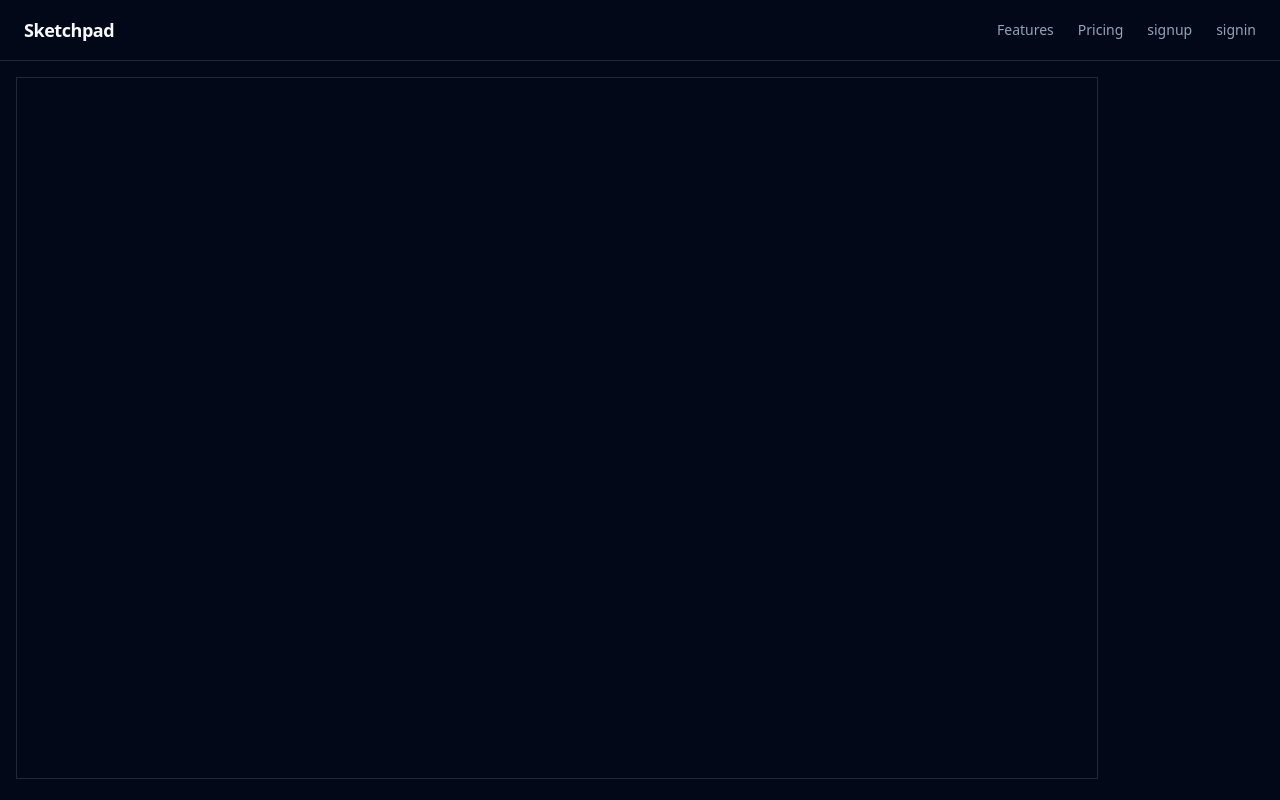
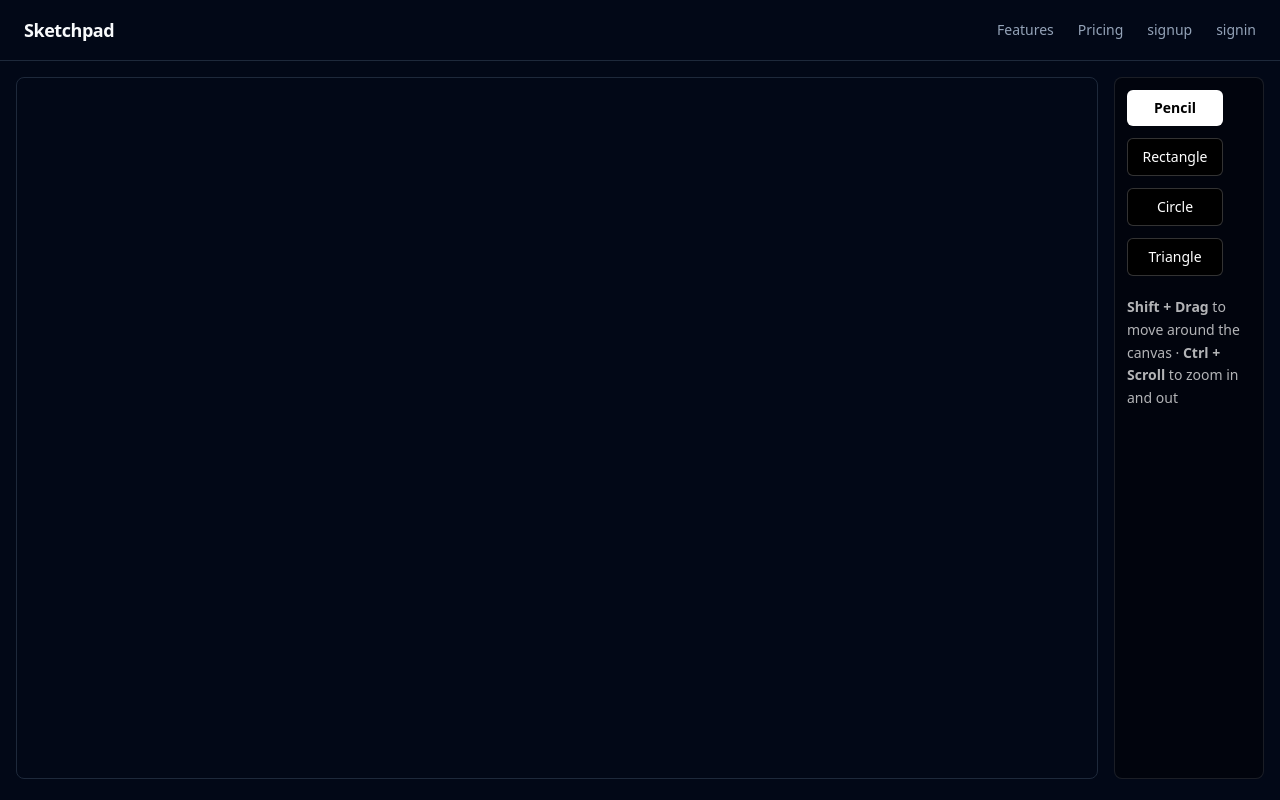
Before and after one commit to Sourya07/SketchPad, a Next.js app in the folder apps/web/: page /board/abcd in a window 1280 px wide. Built offline with nearby package versions, Linux system fonts and the light colour scheme; no server answers.

Commit message:
added the ui

```diff
--- a/apps/web/app/board/[slug]/page.tsx
+++ b/apps/web/app/board/[slug]/page.tsx
@@ -6,17 +6,18 @@ import { BACKEND_URL, WEBSOCKET } from "../../../server";
 import axios from "axios";
 import { useRouter } from "next/navigation";
 
-export type Tool = "rect" | "circle" | "triangle";
+export type Tool = "rect" | "circle" | "triangle" | "pencil";
 
 export default function Canvas({ params }: { params: Promise<{ slug: string }> }) {
     const { slug: roomName } = use(params);
-    const [tool] = useState<Tool>("circle");
+    const [tool, setTool] = useState<Tool>("pencil");
     const canvasRef = useRef<HTMLCanvasElement>(null);
     const [socket, setSocket] = useState<WebSocket | null>(null);
     const [roomId, setRoomId] = useState<number | null>(null);
     const router = useRouter();
 
     useEffect(() => {
+
         const init = async () => {
             try {
                 const response = await axios.get(`${BACKEND_URL}/v1/room/${roomName}`, {
@@ -103,13 +104,39 @@ export default function Canvas({ params }: { params: Promise<{ slug: string }> }
     }, [tool, socket, roomId]);
 
     return (
-        <div className="p-4">
+        <div className="p-4 flex gap-4">
+            {/* Canvas */}
             <canvas
                 ref={canvasRef}
                 width={1080}
                 height={700}
-                className="border border-border bg-background"
+                className="border border-border bg-background rounded-lg"
             />
+
+            {/* Toolbar */}
+            <div className="flex flex-col gap-3 w-full p-3 rounded-lg bg-black/40 border border-white/10">
+
+                {(["pencil", "rectangle", "circle", "triangle"] as Tool[]).map(t => (
+                    <button
+                        key={t}
+                        onClick={() => setTool(t)}
+                        className={`
+                    w-24 py-2 rounded-md text-sm capitalize
+                    transition-all duration-150
+                    ${tool === t
+                                ? "bg-white text-black font-semibold"
+                                : "bg-black text-white border border-white/20 hover:bg-white/10"}
+                `}
+                    >
+                        {t}
+                    </button>
+                ))}
+                <p className="text-sm text-white/70 mt-2 leading-relaxed">
+                    <span className="font-semibold">Shift + Drag</span> to move around the canvas ·
+                    <span className="font-semibold"> Ctrl + Scroll</span> to zoom in and out
+                </p>
+            </div>
         </div>
+
     );
 }
--- a/apps/web/componets/drawStructure/page.tsx
+++ b/apps/web/componets/drawStructure/page.tsx
@@ -11,13 +11,11 @@ export default function drawStructure(
     ctx.strokeStyle = "#ffffff";
     ctx.lineWidth = 2;
 
-
     const camera = {
         x: 0,
         y: 0,
         zoom: 1,
     };
-
 
     let isDrawing = false;
     let isPanning = false;
@@ -29,7 +27,7 @@ export default function drawStructure(
     let lastY = 0;
 
     const shapes: Shape[] = [];
-
+    let currentPencilPath: { x: number; y: number }[] | null = null;
 
     const screenToWorld = (x: number, y: number) => ({
         x: x / camera.zoom + camera.x,
@@ -40,7 +38,6 @@ export default function drawStructure(
         x: (x - camera.x) * camera.zoom,
         y: (y - camera.y) * camera.zoom,
     });
-
 
     const redrawAll = () => {
         ctx.clearRect(0, 0, canvas.width, canvas.height);
@@ -81,28 +78,37 @@ export default function drawStructure(
                 ctx.closePath();
                 ctx.stroke();
             }
+
+            if (shape.type === "pencil") {
+                shape.points.forEach((point, index) => {
+                    const p = worldToScreen(point.x, point.y);
+                    if (index === 0) ctx.moveTo(p.x, p.y);
+                    else ctx.lineTo(p.x, p.y);
+                });
+                ctx.stroke();
+            }
         }
     };
 
-
     const onMouseDown = (e: MouseEvent) => {
         if (e.button === 1 || e.shiftKey) {
-
             isPanning = true;
             lastX = e.clientX;
             lastY = e.clientY;
             return;
         }
 
-
         isDrawing = true;
         const world = screenToWorld(e.offsetX, e.offsetY);
         startX = world.x;
         startY = world.y;
+
+        if (getActiveTool() === "pencil") {
+            currentPencilPath = [{ x: world.x, y: world.y }];
+        }
     };
 
     const onMouseMove = (e: MouseEvent) => {
-
         if (isPanning) {
             camera.x -= (e.clientX - lastX) / camera.zoom;
             camera.y -= (e.clientY - lastY) / camera.zoom;
@@ -114,14 +120,16 @@ export default function drawStructure(
             return;
         }
 
-
         if (!isDrawing) return;
-
-        redrawAll();
 
         const world = screenToWorld(e.offsetX, e.offsetY);
         const tool = getActiveTool();
 
+        if (tool === "pencil" && currentPencilPath) {
+            currentPencilPath.push({ x: world.x, y: world.y });
+        }
+
+        redrawAll();
         ctx.beginPath();
 
         if (tool === "rect") {
@@ -157,8 +165,16 @@ export default function drawStructure(
             ctx.closePath();
             ctx.stroke();
         }
+
+        if (tool === "pencil" && currentPencilPath) {
+            currentPencilPath.forEach((point, index) => {
+                const p = worldToScreen(point.x, point.y);
+                if (index === 0) ctx.moveTo(p.x, p.y);
+                else ctx.lineTo(p.x, p.y);
+            });
+            ctx.stroke();
+        }
     };
-
 
     const onMouseUp = (e: MouseEvent) => {
         if (isPanning) {
@@ -173,39 +189,30 @@ export default function drawStructure(
         const tool = getActiveTool();
 
         if (tool === "rect") {
-            shapes.push({
+            const shape: Shape = {
                 type: "rect",
                 x: startX,
                 y: startY,
                 width: world.x - startX,
                 height: world.y - startY,
-            });
-            onShapeCreated?.({
-                type: "rect",
-                x: startX,
-                y: startY,
-                width: world.x - startX,
-                height: world.y - startY,
-            });
+            };
+            shapes.push(shape);
+            onShapeCreated?.(shape);
         }
 
         if (tool === "circle") {
-            shapes.push({
+            const shape: Shape = {
                 type: "circle",
                 cx: startX,
                 cy: startY,
                 r: Math.hypot(world.x - startX, world.y - startY),
-            });
-            onShapeCreated?.({
-                type: "circle",
-                cx: startX,
-                cy: startY,
-                r: Math.hypot(world.x - startX, world.y - startY),
-            });
+            };
+            shapes.push(shape);
+            onShapeCreated?.(shape);
         }
 
         if (tool === "triangle") {
-            shapes.push({
+            const shape: Shape = {
                 type: "triangle",
                 x1: startX,
                 y1: world.y,
@@ -213,33 +220,33 @@ export default function drawStructure(
                 y2: startY,
                 x3: world.x,
                 y3: world.y,
-            });
-            onShapeCreated?.({
-                type: "triangle",
-                x1: startX,
-                y1: world.y,
-                x2: (startX + world.x) / 2,
-                y2: startY,
-                x3: world.x,
-                y3: world.y,
-            });
+            };
+            shapes.push(shape);
+            onShapeCreated?.(shape);
+        }
+
+        if (tool === "pencil" && currentPencilPath) {
+            const shape: Shape = {
+                type: "pencil",
+                points: currentPencilPath,
+            };
+            shapes.push(shape);
+            onShapeCreated?.(shape);
+            currentPencilPath = null;
         }
 
         redrawAll();
     };
 
-
     const onWheel = (e: WheelEvent) => {
         if (!e.ctrlKey) return;
 
         e.preventDefault();
-
         const zoomFactor = 1.1;
         camera.zoom *= e.deltaY < 0 ? zoomFactor : 1 / zoomFactor;
 
         redrawAll();
     };
-
 
     canvas.addEventListener("mousedown", onMouseDown);
     canvas.addEventListener("mousemove", onMouseMove);
@@ -258,6 +265,6 @@ export default function drawStructure(
         addRemoteShape: (shape: Shape) => {
             shapes.push(shape);
             redrawAll();
-        }
+        },
     };
 }
--- a/apps/web/componets/drawStructure/type.ts
+++ b/apps/web/componets/drawStructure/type.ts
@@ -20,6 +20,10 @@ export type Shape =
         y2: number;
         x3: number;
         y3: number;
+    }
+    | {
+        type: "pencil";
+        points: { x: number; y: number }[];
     };
 
-export type Tool = "rect" | "circle" | "triangle";
+export type Tool = "rect" | "circle" | "triangle" | "pencil";
```
